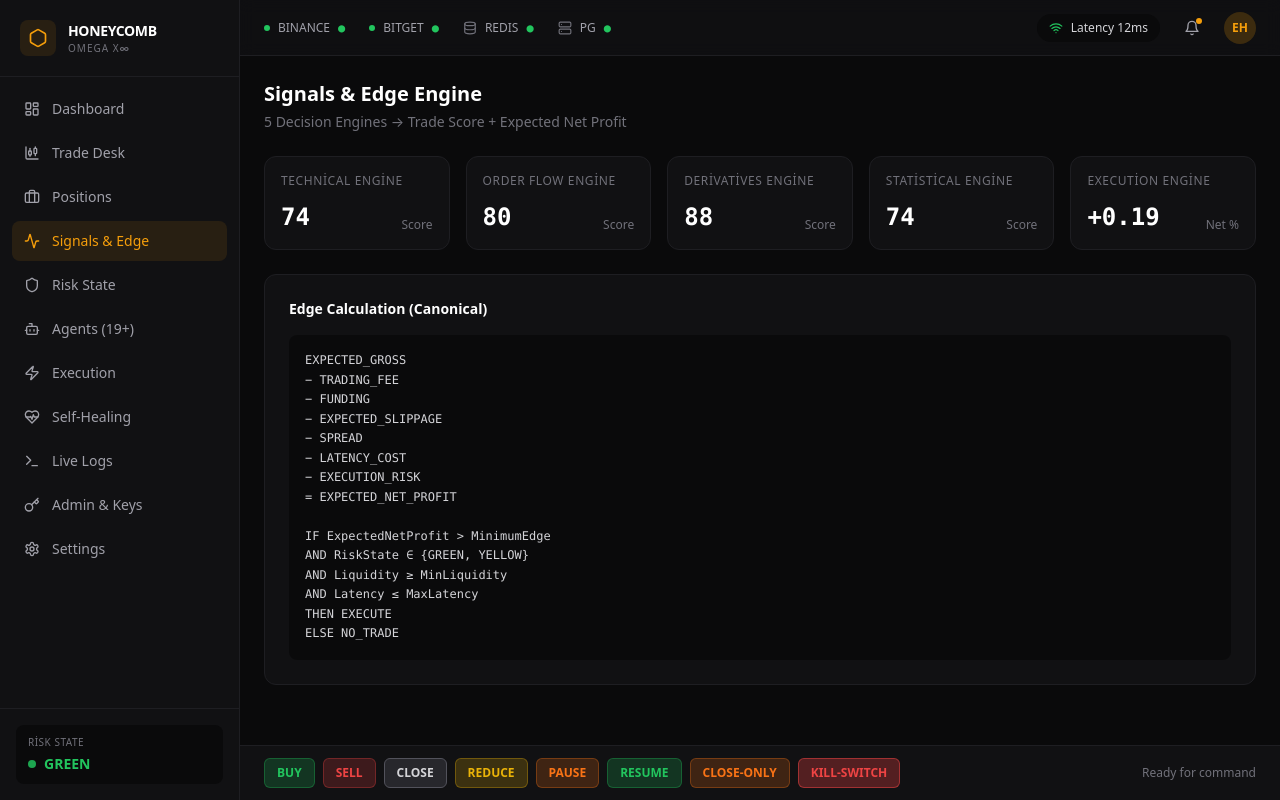
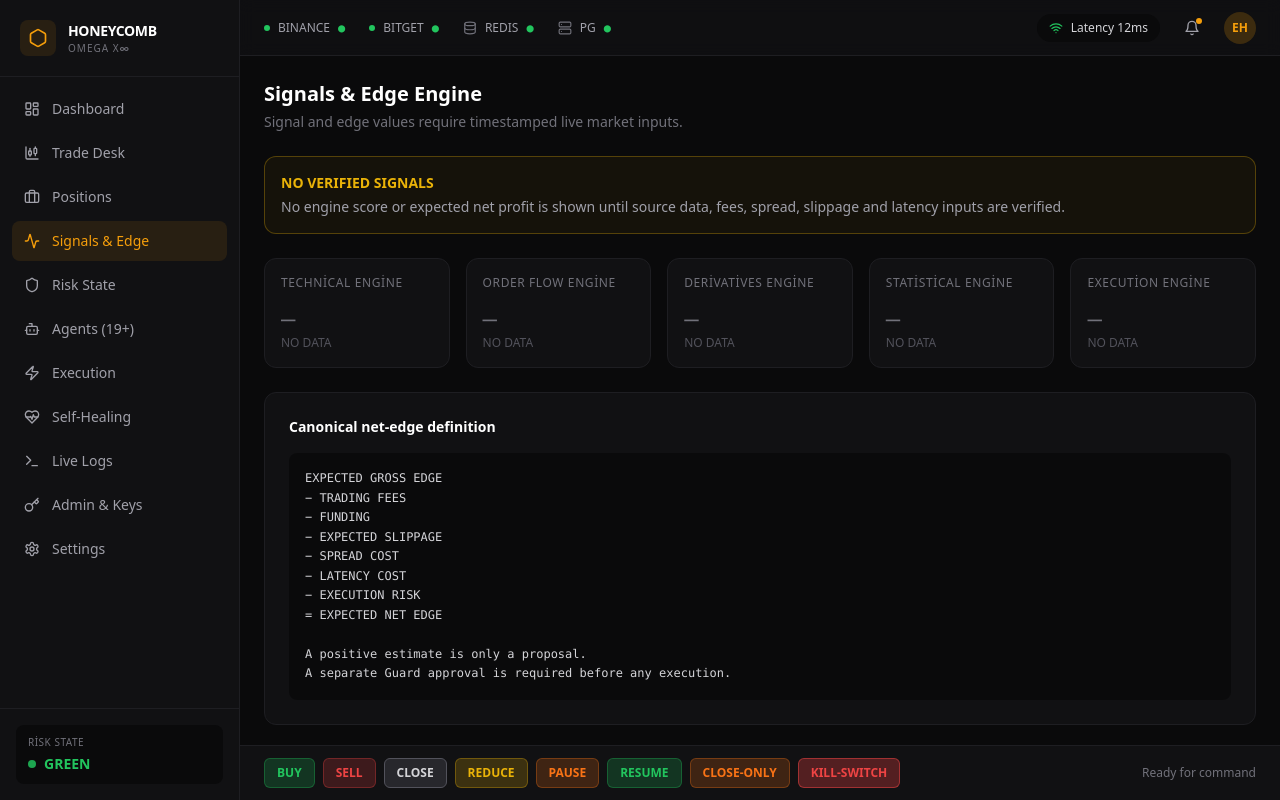
Before and after one commit to Erdemhasates35/honeycomb-omega-x, a Next.js app: page / in a window 1280 px wide. Both pictures are taken after a click on the button "Signals & Edge". Built offline with nearby package versions, Linux system fonts and the light colour scheme.

Commit message:
Remove fabricated dashboard and runtime telemetry

```diff
--- a/components/modules/Signals.tsx
+++ b/components/modules/Signals.tsx
@@ -1,52 +1,10 @@
 "use client";
-
+const engines=["Technical","Order Flow","Derivatives","Statistical","Execution"];
 export default function Signals() {
-  return (
-    <div className="space-y-6">
-      <div>
-        <h1 className="text-xl font-semibold text-white">Signals & Edge Engine</h1>
-        <p className="mt-1 text-sm text-zinc-500">
-          5 Decision Engines → Trade Score + Expected Net Profit
-        </p>
-      </div>
-
-      <div className="grid gap-4 md:grid-cols-2 xl:grid-cols-5">
-        {["Technical", "Order Flow", "Derivatives", "Statistical", "Execution"].map((name) => (
-          <div
-            key={name}
-            className="rounded-xl border border-honeycomb-border bg-honeycomb-panel p-4"
-          >
-            <div className="text-xs font-medium uppercase tracking-wider text-zinc-500">{name} Engine</div>
-            <div className="mt-3 flex items-end justify-between">
-              <div className="font-mono text-2xl font-semibold text-white">
-                {name === "Execution" ? "+0.19" : (72 + Math.floor(Math.random() * 20))}
-              </div>
-              <div className="text-xs text-zinc-500">{name === "Execution" ? "Net %" : "Score"}</div>
-            </div>
-          </div>
-        ))}
-      </div>
-
-      <div className="rounded-xl border border-honeycomb-border bg-honeycomb-panel p-6">
-        <h2 className="mb-4 text-sm font-semibold text-white">Edge Calculation (Canonical)</h2>
-        <pre className="overflow-x-auto rounded-lg bg-black/40 p-4 font-mono text-xs leading-relaxed text-zinc-300">
-{`EXPECTED_GROSS
-− TRADING_FEE
-− FUNDING
-− EXPECTED_SLIPPAGE
-− SPREAD
-− LATENCY_COST
-− EXECUTION_RISK
-= EXPECTED_NET_PROFIT
-
-IF ExpectedNetProfit > MinimumEdge
-AND RiskState ∈ {GREEN, YELLOW}
-AND Liquidity ≥ MinLiquidity
-AND Latency ≤ MaxLatency
-THEN EXECUTE
-ELSE NO_TRADE`}
-        </pre>
-      </div>
-    </div>
-  );
+  return <div className="space-y-6">
+    <div><h1 className="text-xl font-semibold text-white">Signals & Edge Engine</h1><p className="mt-1 text-sm text-zinc-500">Signal and edge values require timestamped live market inputs.</p></div>
+    <div className="rounded-xl border border-honeycomb-yellow/30 bg-honeycomb-yellow/5 p-4"><div className="text-sm font-semibold text-honeycomb-yellow">NO VERIFIED SIGNALS</div><p className="mt-1 text-sm text-zinc-400">No engine score or expected net profit is shown until source data, fees, spread, slippage and latency inputs are verified.</p></div>
+    <div className="grid gap-4 md:grid-cols-2 xl:grid-cols-5">{engines.map(name=><div key={name} className="rounded-xl border border-honeycomb-border bg-honeycomb-panel p-4"><div className="text-xs font-medium uppercase tracking-wider text-zinc-500">{name} engine</div><div className="mt-3 font-mono text-2xl text-zinc-500">—</div><div className="text-xs text-zinc-600">NO DATA</div></div>)}</div>
+    <div className="rounded-xl border border-honeycomb-border bg-honeycomb-panel p-6"><h2 className="mb-4 text-sm font-semibold text-white">Canonical net-edge definition</h2><pre className="overflow-x-auto rounded-lg bg-black/40 p-4 font-mono text-xs leading-relaxed text-zinc-300">EXPECTED GROSS EDGE{"\n"}− TRADING FEES{"\n"}− FUNDING{"\n"}− EXPECTED SLIPPAGE{"\n"}− SPREAD COST{"\n"}− LATENCY COST{"\n"}− EXECUTION RISK{"\n"}= EXPECTED NET EDGE{"\n\n"}A positive estimate is only a proposal.{"\n"}A separate Guard approval is required before any execution.</pre></div>
+  </div>;
 }
```
